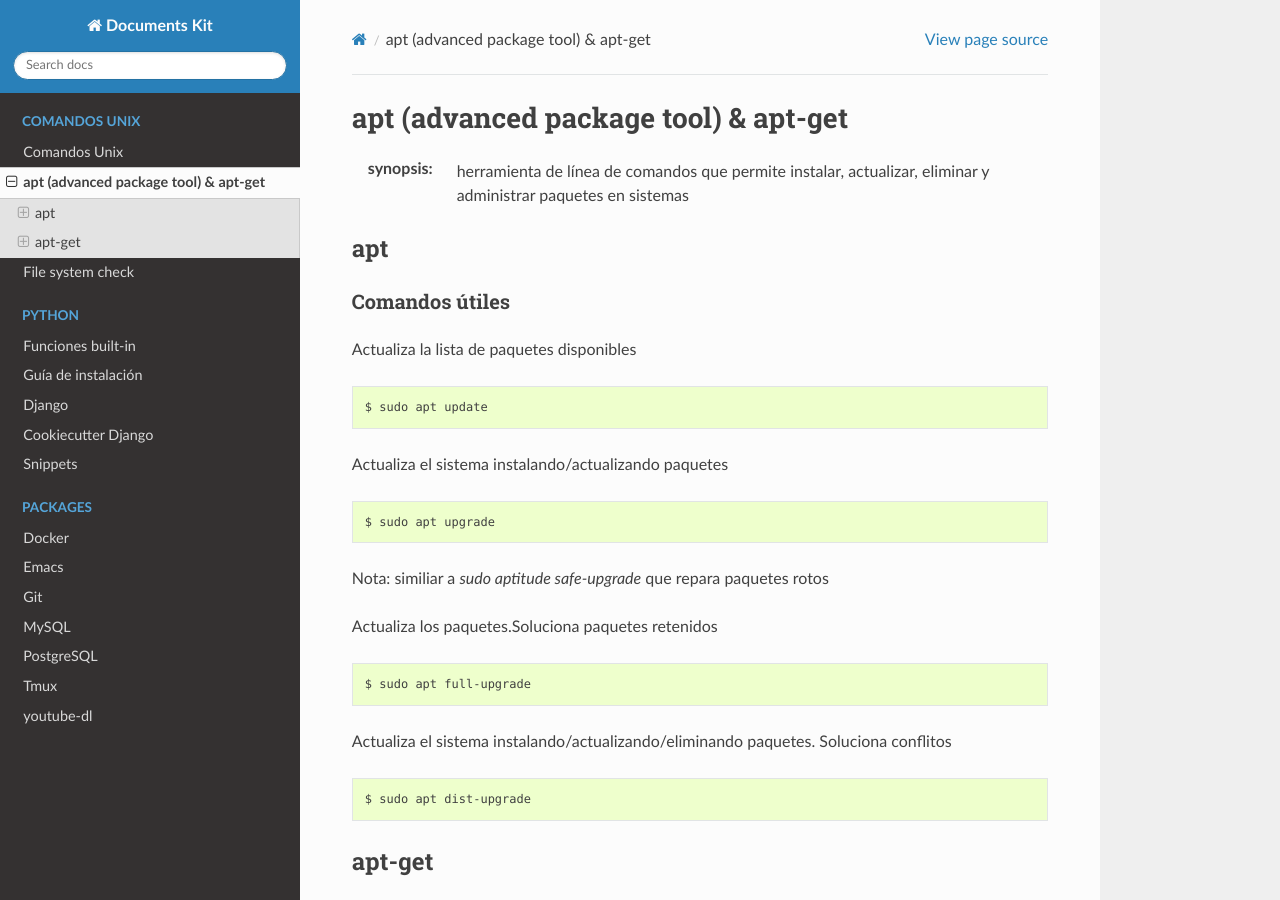
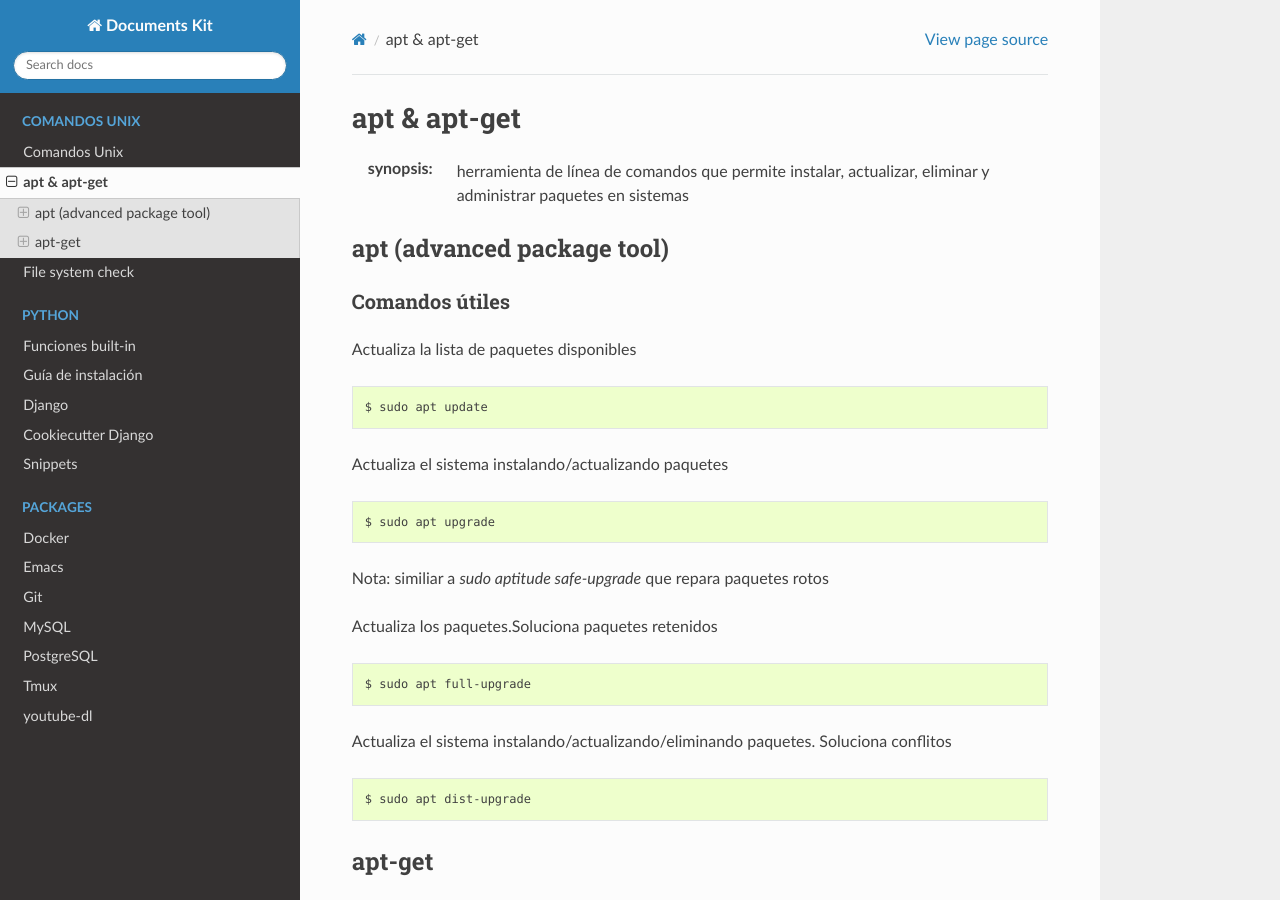
Before and after one commit to mcardozo/documents-kit, a Sphinx documentation site: the page built from docs/unix/apt.rst, in a window 1280 px wide and 900 px high. Built offline with Sphinx 7.4.7 and the Read the Docs theme 3.1.0, drawn with Linux system fonts in a browser that asks for light colours.

Commit message:
Update apt.rst

```diff
--- a/docs/unix/apt.rst
+++ b/docs/unix/apt.rst
@@ -1,9 +1,9 @@
-apt (advanced package tool) & apt-get
+apt & apt-get
 =====================================================================
 :synopsis: herramienta de línea de comandos que permite instalar, actualizar, eliminar y administrar paquetes en sistemas
 
 
-apt
+apt (advanced package tool)
 ----------------------------------------------------------------------
 
 
```
